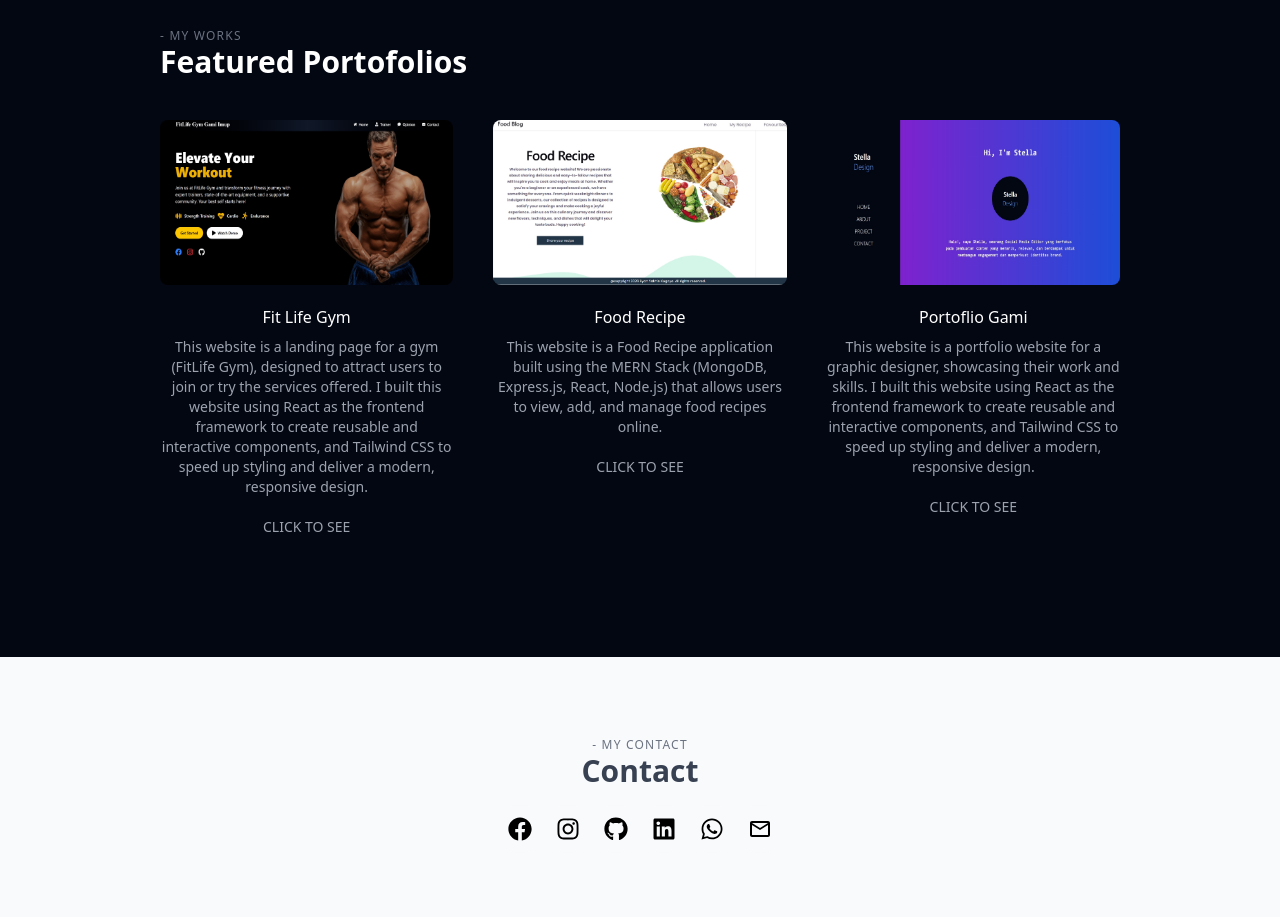
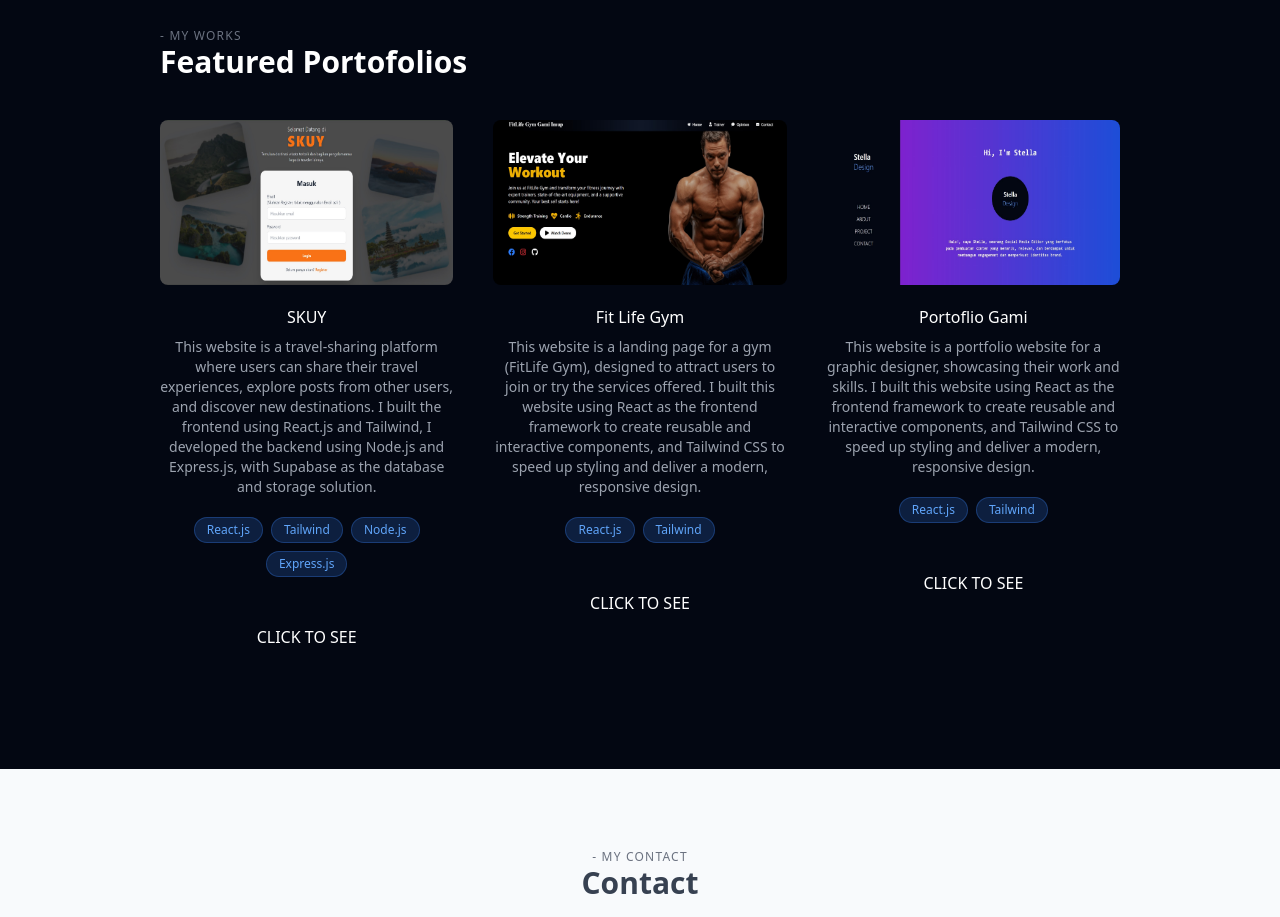
Before and after one commit to Ryan-Yakhin/Full-Stack-Project, a React (Vite) app in the folder Portofolio/portofolio/: page / in a window 1280 px wide. Shown: the part 1420-2337 px from the top of the page. Built offline with nearby package versions, Linux system fonts and the light colour scheme.

Commit message:
update my portofolio

```diff
--- a/Portofolio/portofolio/src/portofolio/Main.jsx
+++ b/Portofolio/portofolio/src/portofolio/Main.jsx
@@ -5,7 +5,7 @@ import Crown from "../assets/crown.svg";
 import Apl from "../assets/app.svg";
 import Globe from "../assets/globe.svg";
 import Gym from "../assets/gym.jpg";
-import Food from "../assets/food.jpg";
+import Skuy from "../assets/skuy.jpg";
 import Porto from "../assets/porto.jpg";
 
 export default function Main(){
@@ -30,22 +30,27 @@ export default function Main(){
 
   const portofolios = [
     {
-      link: "https://full-stack-project-khaki-three.vercel.app/",
+      link: "https://full-stack-project-zr3y.vercel.app/",
+      title: "SKUY",
+      desc : "This website is a travel-sharing platform where users can share their travel experiences, explore posts from other users, and discover new destinations. I built the frontend using React.js and Tailwind, I developed the backend using Node.js and Express.js, with Supabase as the database and storage solution.",
+      pict : Skuy,
+      tools: ["React.js", "Tailwind", "Node.js","Express.js"]
+    },
+
+    {
+      link : "https://full-stack-project-khaki-three.vercel.app/",
       title: "Fit Life Gym",
       desc : "This website is a landing page for a gym (FitLife Gym), designed to attract users to join or try the services offered. I built this website using React as the frontend framework to create reusable and interactive components, and Tailwind CSS to speed up styling and deliver a modern, responsive design.",
-      pict : Gym
+      pict : Gym,
+      tools: ["React.js", "Tailwind"]
     },
-    {
-      link: "https://full-stack-project-px6k.vercel.app/",
-      title: "Food Recipe",
-      desc : "This website is a Food Recipe application built using the MERN Stack (MongoDB, Express.js, React, Node.js) that allows users to view, add, and manage food recipes online.",
-      pict : Food
-    },
+
     {
       link: "https://full-stack-project-uwuu.vercel.app/",
       title: "Portoflio Gami",
       desc : "This website is a portfolio website for a graphic designer, showcasing their work and skills. I built this website using React as the frontend framework to create reusable and interactive components, and Tailwind CSS to speed up styling and deliver a modern, responsive design.",
-      pict : Porto
+      pict : Porto,
+      tools: ["React.js", "Tailwind"]
     }
   ]
 
@@ -105,7 +110,22 @@ export default function Main(){
                           <img className="w-full h-full" src={item.pict} alt="" />
                         </div>
                         <h4 className="text-white mt-5 text-center">{item.title}</h4>
-                        <p className="text-center font-extralight text-sm mt-2 text-gray-400">{item.desc} <br /> <br /> CLICK TO SEE</p>
+                        <p className="text-center font-extralight text-sm mt-2 text-gray-400">{item.desc}</p>
+
+                        <div className="flex flex-wrap justify-center gap-2 mt-5">
+                          {
+                            item.tools.map((tool, toolIndex)=>(
+                               <span
+                                 key={toolIndex}
+                                 className="bg-blue-500/20 text-blue-400 border border-blue-500/30 px-3 py-1 rounded-full text-xs font-medium"
+                               >
+                                  {tool}
+                                </span>
+                           ))
+                         }
+                        </div>
+
+                        <br /> <br /> CLICK TO SEE
                       </a>
                     </div>
                   )
```
Also changed, not shown: Portofolio/portofolio/src/assets/skuy.jpg (added).
